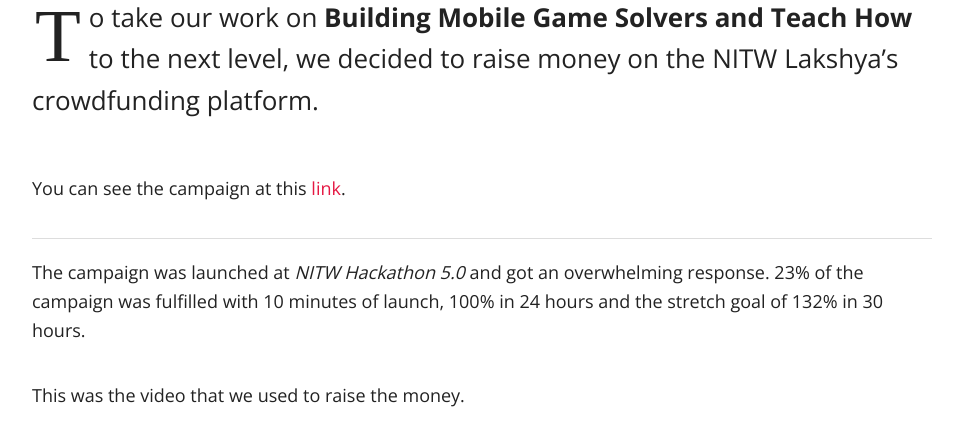
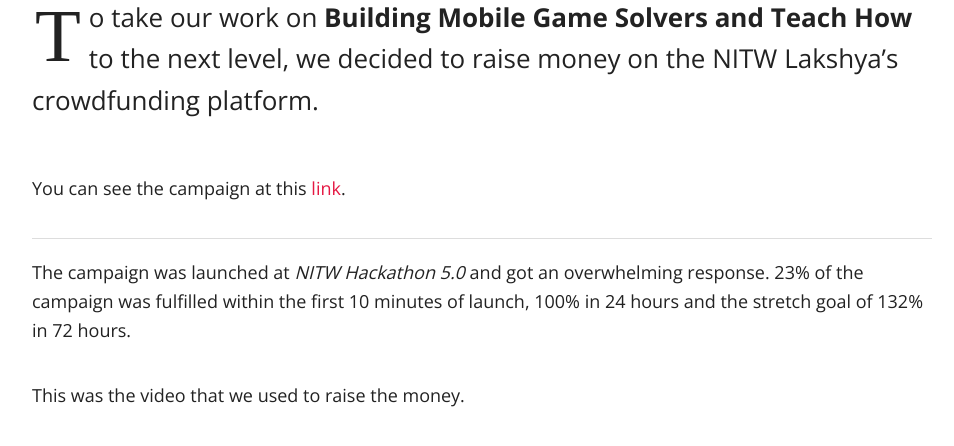
Before and after one commit to psurya1994/psurya1994.github.io, a Jekyll site: the page built from _posts/2016-02-01-game-automators-crowd-funding.md, in a window 1280 px wide and 900 px high, scrolled down 532 px, cut to the strip 0-466 px from the top of the window. Shown: the top 446 px of the strip, without its empty margins (158-1112 px from the left). Built offline with Jekyll 4.4.1, drawn with Linux system fonts in a browser that asks for light colours; nearby versions of some CDN libraries; comment, search, counter and statistics services are not loaded.

Commit message:
Update 2016-02-01-game-automators-crowd-funding.md

```diff
--- a/_posts/2016-02-01-game-automators-crowd-funding.md
+++ b/_posts/2016-02-01-game-automators-crowd-funding.md
@@ -15,16 +15,16 @@
 
 To take our work on **Building Mobile Game Solvers and Teach How** to the next level, we decided to raise money on the NITW Lakshya's crowdfunding platform.
 
-You can see the campaign at this [link](thelakshyafoundation.org/crowdfunding/project/1).
+You can see the campaign at this [link](http://www.thelakshyafoundation.org/crowdfunding/project/1).
 
 -----
 
-The campaign was launched at *NITW Hackathon 5.0* and got an overwhelming response. 23% of the campaign was fulfilled with 10 minutes of launch, 100% in 24 hours and the stretch goal of 132% in 30 hours.
+The campaign was launched at *NITW Hackathon 5.0* and got an overwhelming response. 23% of the campaign was fulfilled within the first 10 minutes of launch, 100% in 24 hours and the stretch goal of 132% in 72 hours.
 
 This was the video that we used to raise the money.
 
 <div style="height:100%;width:100%;text-align:center;padding: 2% 15% 2% 15%;">
-  <iframe width="560" height="315" src="https://www.youtube.com/embed/A5aaxIDkMjY" frameborder="0" allowfullscreen></iframe>
+  <iframe width="560" height="315" src="https://www.youtube.com/embed/iDJW98c7uhg" frameborder="0" allowfullscreen></iframe>
 </div>
 
 -----
```
